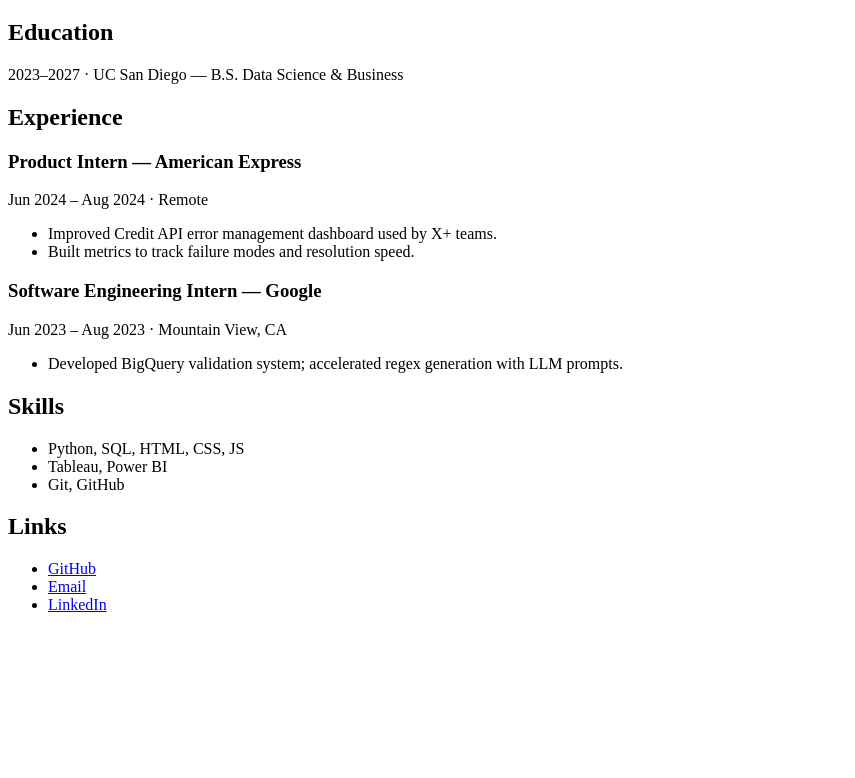
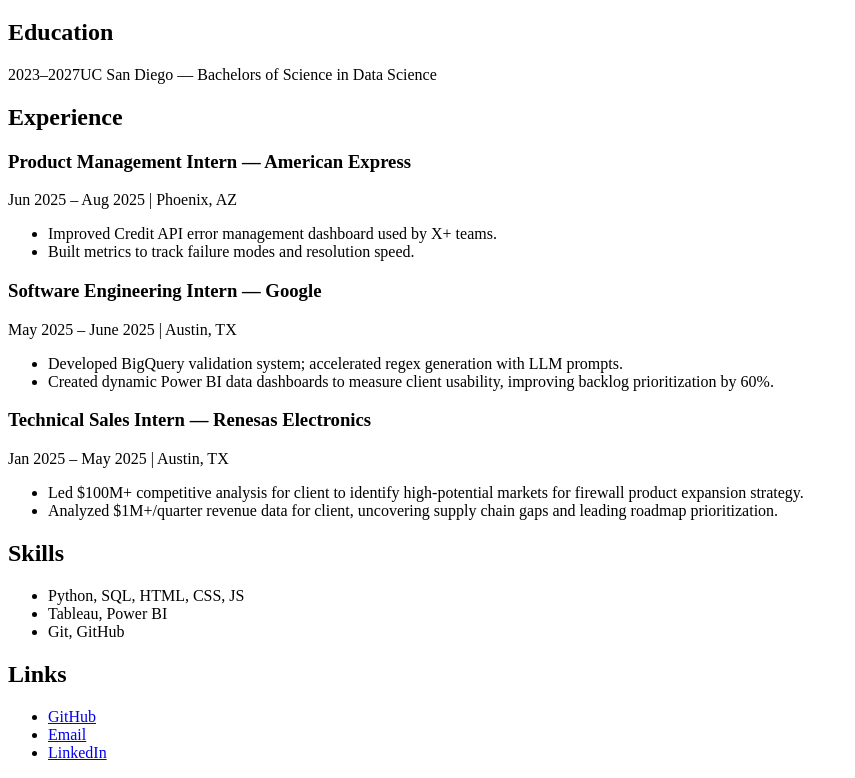
Before and after one commit to akshitaabalasai/portfolio, a plain HTML site: page resume/index.html in a window 1280 px wide. Shown: the part 87-865 px from the top of the page, without its empty margins (0-855 px from the left). Before the commit the page ends 800 px from the top, so only its background shows below. Drawn offline with Linux system fonts and the light colour scheme.

Commit message:
resume page changes

```diff
--- a/resume/index.html
+++ b/resume/index.html
@@ -3,7 +3,7 @@
 <head>
   <meta charset="UTF-8">
   <meta name="viewport" content="width=device-width, initial-scale=1.0">
-  <title>Resume – YOUR NAME</title>
+  <title>Akshitaa's Resume</title>
   <link rel="stylesheet" href="../style.css">
 </head>
 <body>
@@ -12,14 +12,14 @@
     <a href="../projects/">Projects</a>
     <a href="../contact/">Contact</a>
     <a href="../resume/">Resume</a>
-    <a href="https://github.com/YOUR_USERNAME" target="_blank" rel="noopener">GitHub</a>
+    <a href="https://github.com/akshitaabalasai" target="_blank" rel="noopener">GitHub</a>
   </nav>
 
   <h1>Resume</h1>
 
   <section>
     <h2>Education</h2>
-    <p><time datetime="2023">2023</time>–<time datetime="2027">2027</time> · UC San Diego — B.S. Data Science & Business</p>
+    <p><time datetime="2023">2023</time>–<time datetime="2027">2027</time>UC San Diego — Bachelors of Science in Data Science</p>
   </section>
 
   <section>
@@ -27,8 +27,8 @@
 
     <article>
       <header>
-        <h3>Product Intern — American Express</h3>
-        <p><time datetime="2024-06">Jun 2024</time> – <time datetime="2024-08">Aug 2024</time> · Remote</p>
+        <h3>Product Management Intern — American Express</h3>
+        <p><time datetime="2024-06">Jun 2025</time> – <time datetime="2024-08">Aug 2025</time> | Phoenix, AZ</p>
       </header>
       <ul>
         <li>Improved Credit API error management dashboard used by X+ teams.</li>
@@ -39,12 +39,25 @@
     <article>
       <header>
         <h3>Software Engineering Intern — Google</h3>
-        <p><time datetime="2023-06">Jun 2023</time> – <time datetime="2023-08">Aug 2023</time> · Mountain View, CA</p>
+        <p><time datetime="2023-06">May 2025</time> – <time datetime="2023-08">June 2025</time> | Austin, TX</p>
       </header>
       <ul>
         <li>Developed BigQuery validation system; accelerated regex generation with LLM prompts.</li>
+        <li>Created dynamic Power BI data dashboards to measure client usability, improving backlog prioritization by 60%.</li>
       </ul>
     </article>
+
+    <article>
+        <header>
+          <h3>Technical Sales Intern — Renesas Electronics</h3>
+          <p><time datetime="2023-06">Jan 2025</time> – <time datetime="2023-08">May 2025</time> | Austin, TX</p>
+        </header>
+        <ul>
+          <li>Led $100M+ competitive analysis for client to identify high-potential markets for firewall product expansion strategy.</li>
+          <li>Analyzed $1M+/quarter revenue data for client, uncovering supply chain gaps and leading roadmap prioritization.</li>
+        </ul>
+      </article>
+
   </section>
 
   <section>
@@ -60,7 +73,7 @@
     <h2>Links</h2>
     <ul>
       <li><a href="https://github.com/YOUR_USERNAME" target="_blank" rel="noopener">GitHub</a></li>
-      <li><a href="mailto:YOUR_EMAIL@example.com">Email</a></li>
+      <li><a href="mailto:akshitaabalasai@gmail.com">Email</a></li>
       <li><a href="https://www.linkedin.com/in/YOUR_HANDLE" target="_blank" rel="noopener">LinkedIn</a></li>
     </ul>
   </section>
```
Also changed, not shown: index.html (+0 -1 lines).
